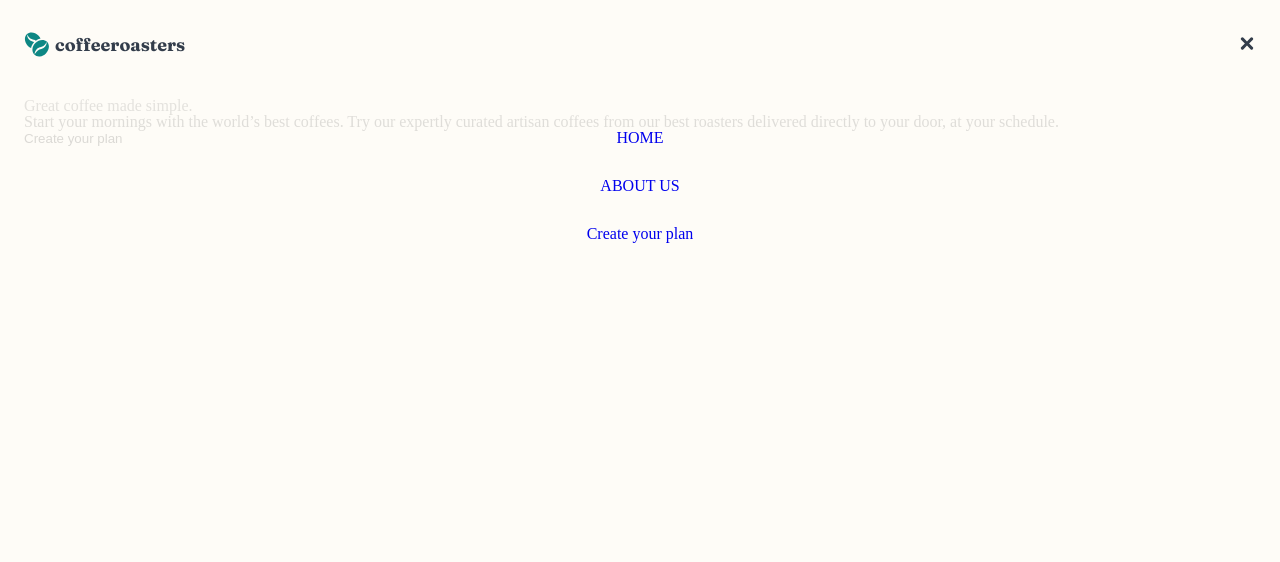
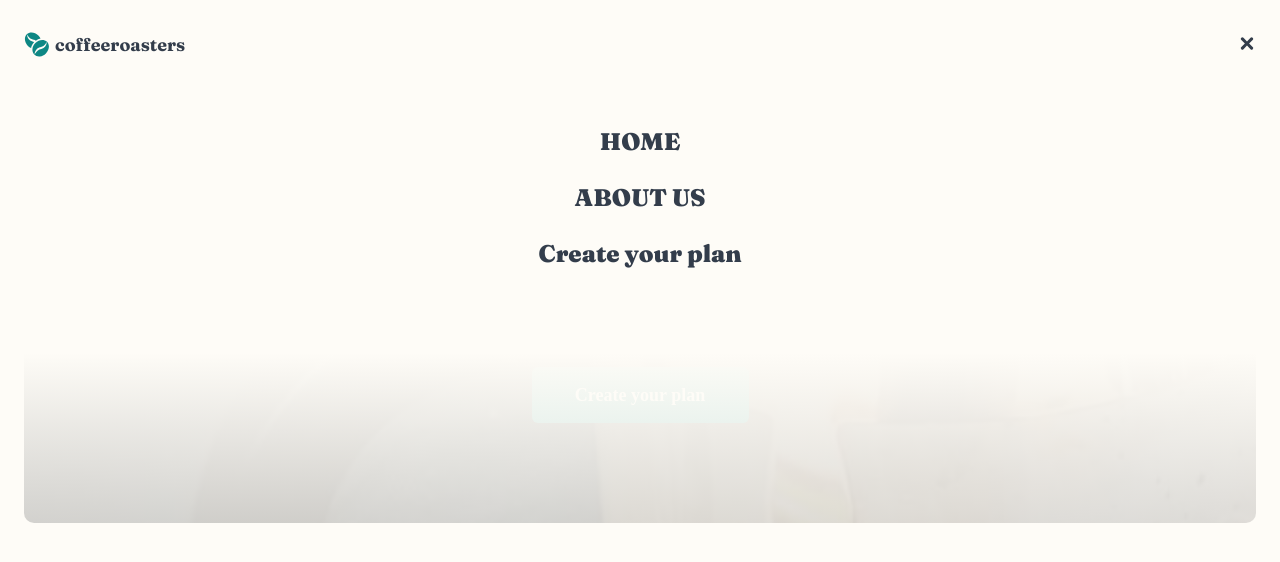
Before and after one commit to lasha-abuladze/coffeeroasters, a website: page coffeeroasters.html in a window 1280 px wide. Both pictures are taken after a click on the button 1248 px from the left and 45 px from the top of the page. Drawn offline with Linux system fonts and the light colour scheme.

Commit message:
Style main section; active navigation background needs fix

```diff
--- a/coffeeroasters.html
+++ b/coffeeroasters.html
@@ -11,7 +11,10 @@
 <body>
 
     <main class="main-section">
+
+        <!--same header for all pages-->
         <header class="main-section--header">
+            <!--logo's conainer-->
             <figure class="logo-container">
                 <a href="#">
                     <img class="company-logo" src="./assets/logo.svg" alt="coffeeroasters-logo">
@@ -23,6 +26,7 @@
                 <!--just a background for navigation List...-->
             </div>
 
+            <!--main navigation-->
             <nav class="nav-list">
                 <ul>
                     <li class="li">
@@ -37,6 +41,7 @@
                 </ul>
             </nav>
 
+            <!--close and open buttons. for mobile screen-->
             <div class="menu-btns">
                 <button class="menu-btn menu-btn--close display-none">
                     <img class="icon-close" src="./assets/shared/mobile/icon-close.svg" alt="icon-close">
@@ -48,9 +53,10 @@
             </div>
         </header>
 
-        <article>
+        <!---->
+        <article class="main-section--article">
             <h1>
-                Great coffee made simple.
+                Great coffee <span>made simple.</span>
             </h1>
 
             <p>
@@ -58,9 +64,7 @@
                 coffees from our best roasters delivered directly to your door, at your schedule.
             </p>
 
-            <button>
-                Create your plan
-            </button>
+            <a class="create-plan--btn a-btn" href="#">Create your plan</a>
         </article>
 
     </main>
--- a/coffeeroasters.scss
+++ b/coffeeroasters.scss
@@ -1,3 +1,7 @@
+
+
+////////  F O N T S /////
+
 
 @font-face {
     font-family: "Fraunces";
@@ -31,6 +35,9 @@
     font-display: swap;
 }
 
+//////////////////////////////////
+/// FLEX DIRECTIONS ///////
+
 @mixin flex-row {
     display: flex;
     flex-direction: row;
@@ -41,16 +48,24 @@
     flex-direction: column;
 }
 
+
+/////////////////
 // font variables
 $font-Fraunces: "Fraunces";
 $font-Barlow: "Barlow";
 
 
+
+//////////////////
 // color variables
-
-$darkblue: #333D4B;
+$darkgreen: #333D4B;
+$maingreen: #0E8784;
+$main-white: #FEFCF7;
 
 
+
+//////////////////
+/// GENERAL STYLES
 
 .display-none {
     display: none;
@@ -73,6 +88,9 @@ $darkblue: #333D4B;
 body {
     background-color: rgb(254, 252, 247);
     position: relative;
+    padding: 32px 24px;
+    box-sizing: border-box;
+    color: $main-white;
 }
 
 button {
@@ -84,8 +102,14 @@ button {
     background: none;
 }
 
+
+
+
+///////////////////////////////
+/// MAIN STYLES  //////
+
 .main-section {
-    padding: 32px 24px;
+    // padding: 32px 24px;
     box-sizing: border-box;
     overflow: hidden;
 
@@ -105,7 +129,7 @@ button {
 
             }
             .company-name {
-                color: $darkblue;
+                color: $darkgreen;
                 font-family: $font-Fraunces;
                 font-size: 18px;
                 font-weight: 700;
@@ -116,7 +140,8 @@ button {
             position: absolute;
             width: 100%;
             height: 100vh;
-            background: linear-gradient(180deg, rgba(254, 252, 247, 1), rgba(254, 252, 247, 0.2));
+            // background: linear-gradient(180deg, rgba(254, 252, 247, 1), rgba(254, 252, 247, 1), rgba(254, 252, 247, 0.1));
+            background: linear-gradient(to top, rgba(254, 252, 247, 0.50) 0%, #FEFCF7 55.94%);
             left: 0;
             top: 0;
             transition: all 0.5s;
@@ -138,7 +163,14 @@ button {
 
             li {
                 margin-bottom: 32px;
-                transition: all 1s;
+                transition: all 0.5s;
+
+                a {
+                    color: $darkgreen;
+                    font-size: 24px;
+                    font-weight: 900;
+                    font-family: $font-Fraunces;
+                }
 
                 &:last-child {
                     margin: 0;
@@ -165,4 +197,54 @@ button {
 
     }
 
+    .main-section--article {
+        width: 100%;
+        border-radius: 10px;
+        padding: 100px 24px;
+        box-sizing: border-box;
+        text-align: center ;
+
+        background-image: url(./assets/home/mobile/image-hero-coffeepress.jpg);
+        background-size: cover;
+        background-position: top;
+        background-repeat: no-repeat;
+
+        h1 {
+            font-size: 40px;
+            font-weight: 900;
+            margin-bottom: 24px;
+
+            span {
+                display: block;
+            }
+        }
+
+        p {
+            font-family: $font-Barlow;
+            font-size: 15px;
+            font-weight: 400;
+            line-height: 25px;
+            opacity: 0.8;
+            margin-bottom: 40px;
+        }
+
+        .a-btn {
+            display: block;
+            background-color: $maingreen;
+            width: 217px;
+            height: 56px;
+            margin: auto;
+            @include flex-row();
+            justify-content: center;
+            align-items: center;
+            font-size: 18px;
+            font-weight: 900;
+            color: $main-white;
+            border-radius: 6px;
+        }
+    }
+
+
+
+
 }
--- a/script.js
+++ b/script.js
@@ -4,7 +4,7 @@
 const mainSectionHeader = document.querySelector(`.main-section--header`);
 const menuBtn = document.querySelectorAll(`.menu-btn`);
 const navList = document.querySelector(`.nav-list`);
-const li = document.querySelectorAll(`.li`);
+const navListLi = document.querySelectorAll(`.li`);
 
 const navigationBackground = document.querySelector(`.navigation-background`);
 
@@ -16,6 +16,6 @@ mainSectionHeader.addEventListener(`click`, (e) => {
         menuBtn.forEach(el => el.classList.toggle(`display-none`));
         navigationBackground.classList.toggle(`navigation-background--active`)
         navList.classList.toggle(`nav-list--active`);
-        li.forEach(el => el.classList.toggle(`li-active`))
+        navListLi.forEach(el => el.classList.toggle(`li-active`))
     }
 })
```
Also changed, not shown: coffeeroasters.css, 1 other file.
